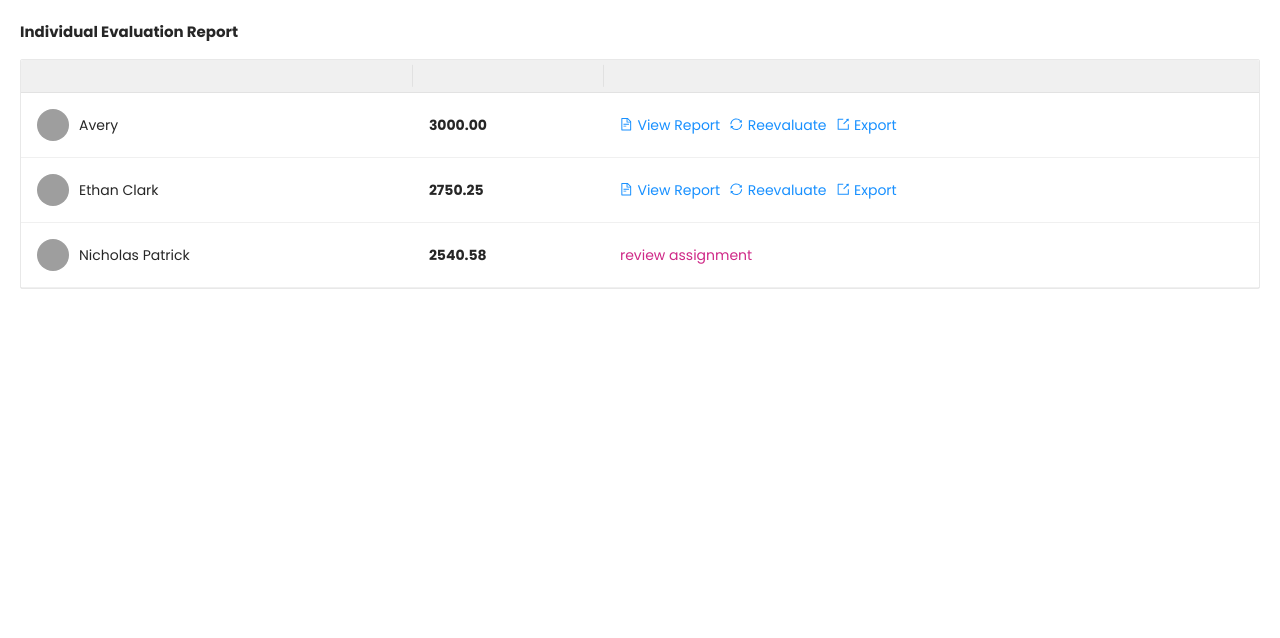
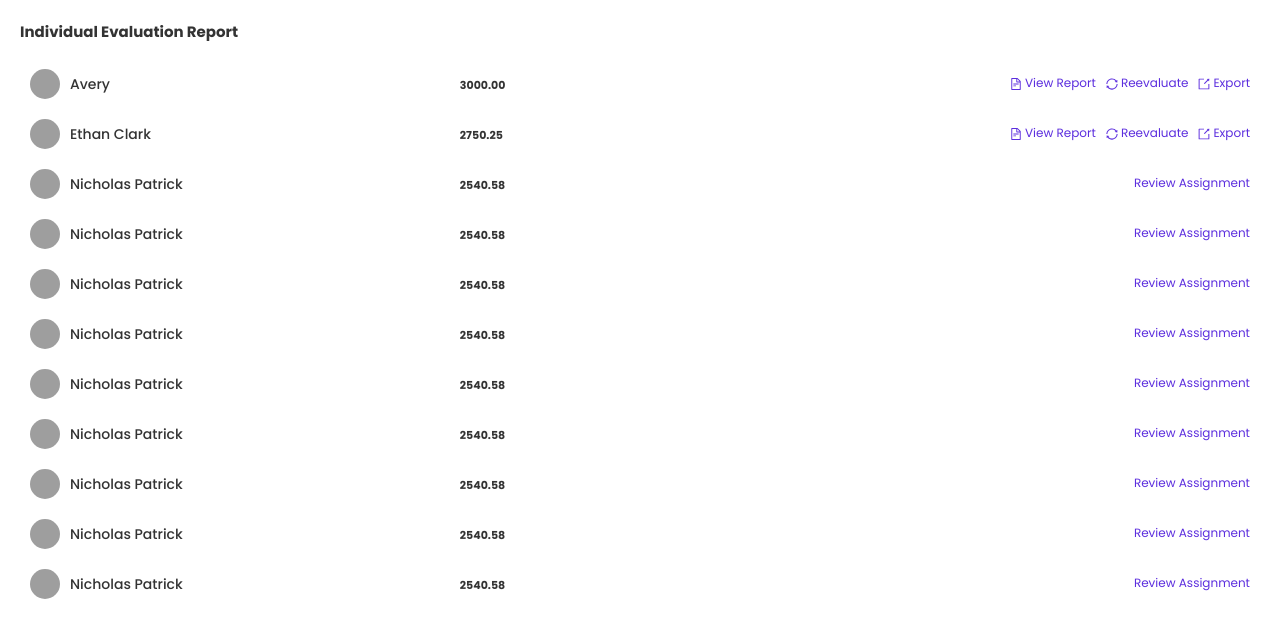
Before and after one commit to gopisuresh-dev2prod/grading-assistant, a React (Create React App) app: page /individual-evaluation in a window 1280 px wide. Shown: the top 638 px of the page. Built offline with nearby package versions, Linux system fonts and the light colour scheme; sample sign-in values are in the browser's storage; grey boxes are pictures that could not be loaded.

Commit message:
update IndividualEvaluationReport.js, IndividualEvaluationReport.scss, ModifyAssignmentPage.js and ModifyAssignmentPage.scss

```diff
--- a/src/Pages/IndividualEvaluationReport/IndividualEvaluationReport.js
+++ b/src/Pages/IndividualEvaluationReport/IndividualEvaluationReport.js
@@ -9,10 +9,9 @@ const IndividualEvaluationReport = () => {
   const [modalContent, setModalContent] = useState({ leftDocx: null, rightDocx: null });
 
   const showModal = (record) => {
-    // Simulate loading DOCX content
     setModalContent({
-      leftDocx: record.leftDocx, // Replace with actual DOCX URL
-      rightDocx: record.rightDocx, // Replace with actual DOCX URL
+      leftDocx: record.leftDocx,
+      rightDocx: record.rightDocx,
     });
     setIsModalVisible(true);
   };
@@ -43,8 +42,9 @@ const IndividualEvaluationReport = () => {
       title: '',
       key: 'actions',
       render: (text, record) => (
+        <div className="actions">
+          {record.status !== 'review' ? (
             <>
-       {record?.status !=='review'? <div className="actions">
               <a onClick={() => showModal(record)} className="action-link">
                 <FileTextOutlined /> View Report
               </a>
@@ -54,47 +54,127 @@ const IndividualEvaluationReport = () => {
               <a href="#" className="action-link">
                 <ExportOutlined /> Export
               </a>
-        </div>:<a href="#" className="action-link">
-           review assignment
-          </a>}
             </>
+          ) : (
+            <a href="#" className="action-link">
+              Review Assignment
+            </a>
+          )}
+        </div>
       ),
     },
   ];
 
   const data = [
-
     {
       key: 1,
       student: 'Avery',
       grade: '3000.00',
       avatar: 'https://ui-avatars.com/api/?name=Avery',
-      leftDocx:require('../../assests/Avery_Thompson_question_answers.docx'),
-      rightDocx:require('../../assests/avan_results_grades.docx')
+      leftDocx: require('../../assests/Avery_Thompson_question_answers.docx'),
+      rightDocx: require('../../assests/avan_results_grades.docx'),
     },
     {
       key: 2,
       student: 'Ethan Clark',
       grade: '2750.25',
       avatar: 'https://ui-avatars.com/api/?name=Ethan+Clark',
-      leftDocx:require('../../assests/Ethan_Clark_answers.docx'),
-      rightDocx:require('../../assests/ethanresults.docx')
+      leftDocx: require('../../assests/Ethan_Clark_answers.docx'),
+      rightDocx: require('../../assests/ethanresults.docx'),
     },
     {
       key: 3,
       student: 'Nicholas Patrick',
       grade: '2540.58',
-      avatar: 'https://ui-avatars.com/api/?name=Nicholas+Patrick', // Replace with actual avatar URL
-      leftdocx:'',
-      rightDocx:'',
-      status:'review'
+      avatar: 'https://ui-avatars.com/api/?name=Nicholas+Patrick',
+      leftDocx: '',
+      rightDocx: '',
+      status: 'review',
+    },
+    {
+      key: 4,
+      student: 'Nicholas Patrick',
+      grade: '2540.58',
+      avatar: 'https://ui-avatars.com/api/?name=Nicholas+Patrick',
+      leftDocx: '',
+      rightDocx: '',
+      status: 'review',
+    },
+    {
+      key: 5,
+      student: 'Nicholas Patrick',
+      grade: '2540.58',
+      avatar: 'https://ui-avatars.com/api/?name=Nicholas+Patrick',
+      leftDocx: '',
+      rightDocx: '',
+      status: 'review',
+    },
+    {
+      key: 6,
+      student: 'Nicholas Patrick',
+      grade: '2540.58',
+      avatar: 'https://ui-avatars.com/api/?name=Nicholas+Patrick',
+      leftDocx: '',
+      rightDocx: '',
+      status: 'review',
+    },
+    {
+      key: 7,
+      student: 'Nicholas Patrick',
+      grade: '2540.58',
+      avatar: 'https://ui-avatars.com/api/?name=Nicholas+Patrick',
+      leftDocx: '',
+      rightDocx: '',
+      status: 'review',
+    },
+    {
+      key: 8,
+      student: 'Nicholas Patrick',
+      grade: '2540.58',
+      avatar: 'https://ui-avatars.com/api/?name=Nicholas+Patrick',
+      leftDocx: '',
+      rightDocx: '',
+      status: 'review',
+    },
+    {
+      key: 6,
+      student: 'Nicholas Patrick',
+      grade: '2540.58',
+      avatar: 'https://ui-avatars.com/api/?name=Nicholas+Patrick',
+      leftDocx: '',
+      rightDocx: '',
+      status: 'review',
+    },
+    {
+      key: 7,
+      student: 'Nicholas Patrick',
+      grade: '2540.58',
+      avatar: 'https://ui-avatars.com/api/?name=Nicholas+Patrick',
+      leftDocx: '',
+      rightDocx: '',
+      status: 'review',
+    },
+    {
+      key: 8,
+      student: 'Nicholas Patrick',
+      grade: '2540.58',
+      avatar: 'https://ui-avatars.com/api/?name=Nicholas+Patrick',
+      leftDocx: '',
+      rightDocx: '',
+      status: 'review',
     },
   ];
 
   return (
     <div className="individual-evaluation-report">
       <h1>Individual Evaluation Report</h1>
-      <Table columns={columns} dataSource={data} pagination={false} />
+      <Table
+        columns={columns}
+        dataSource={data}
+        pagination={false}
+        showHeader={false}
+        rowClassName="custom-row"
+      />
       <Modal
         title="View Report"
         visible={isModalVisible}
@@ -104,9 +184,8 @@ const IndividualEvaluationReport = () => {
             Close
           </Button>,
         ]}
-        // width={1200} // Adjust width as needed
       >
-        <div className="modal-content" style={{ display: 'flex', gap: '20px' }}>
+        <div className="modal-content">
           <DocxViewer docxUrl={modalContent.leftDocx} />
           <DocxViewer docxUrl={modalContent.rightDocx} />
         </div>
--- a/src/Pages/IndividualEvaluationReport/IndividualEvaluationReport.scss
+++ b/src/Pages/IndividualEvaluationReport/IndividualEvaluationReport.scss
@@ -1,21 +1,48 @@
-// IndividualEvaluationReport.scss
 .individual-evaluation-report {
-  margin-bottom: 9rem;
   padding: 2rem;
-
+  // background-color: #f5f7ff;
+margin-bottom: 10rem;
   h1 {
     font-size: 1.5rem;
     font-weight: bold;
+    color: #333;
     margin-bottom: 1.5rem;
   }
 
   .ant-table {
-    border: 1px solid #e8e8e8;
-  }
+    background-color: transparent;
 
-  .ant-table-thead > tr > th {
-    background-color: #f0f0f0;
-    font-weight: bold;
+    .ant-table-thead {
+      display: none;
+    }
+
+    .ant-table-tbody {
+      > tr {
+        > td {
+          background-color: white;
+          border: none;
+          padding: 1rem;
+
+          &:first-child {
+            border-top-left-radius: 12px;
+            border-bottom-left-radius: 12px;
+          }
+
+          &:last-child {
+            border-top-right-radius: 12px;
+            border-bottom-right-radius: 12px;
+          }
+        }
+
+        &:hover > td {
+          background-color: #f9f9f9 !important;
+        }
+
+        &:not(:last-child) {
+          margin-bottom: 0.5rem;
+        }
+      }
+    }
   }
 
   .student-info {
@@ -23,60 +50,42 @@
     align-items: center;
 
     .ant-avatar {
-      margin-right: 10px;
+      margin-right: 1rem;
+      width: 30px;
+      height: 30px;
+      font-size: 1rem;
+    }
+
+    span {
+      font-weight: 500;
+      color: #333;
     }
   }
 
   .grade {
     font-weight: bold;
+    color: #333;
+    font-size: 1.1rem;
   }
 
   .actions {
     display: flex;
-    align-items: center;
+    justify-content: flex-end;
     gap: 1rem;
 
     .action-link {
       display: flex;
       align-items: center;
-      gap: 0.5rem;
-      color: #1890ff;
-      cursor: pointer;
+      color: #5c2ede;
+      font-size: 1.2rem;
+
+      .anticon {
+        margin-right: 0.3rem;
+      }
 
       &:hover {
-        color: #40a9ff;
-      }
-
-      svg {
-        font-size: 1.25rem;
+        text-decoration: underline;
       }
     }
   }
-
-  .modal-content {
-    display: flex;
-    gap: 20px;
-  }
 }
-
-.ant-modal-content {
-  position: relative;
-  background-color: #fff;
-  background-clip: padding-box;
-  border: 0;
-  border-radius: 2px;
-  box-shadow: 0 3px 6px -4px rgba(0, 0, 0, 0.12), 0 6px 16px 0 rgba(0, 0, 0, 0.08), 0 9px 28px 8px rgba(0, 0, 0, 0.05);
-  pointer-events: auto;
-  width: 110rem;
-  right: 65%;
-  height: 50rem;
-}
-.modal-content {
-  display: flex;
-  gap: 20px;
-justify-content: space-between;
-  .docx-viewer {
-    height: 500px;
-    // flex: 1;
-  }
-}
--- a/src/Pages/ModifyAssignmentPage/ModifyAssignmentPage.scss
+++ b/src/Pages/ModifyAssignmentPage/ModifyAssignmentPage.scss
@@ -62,10 +62,29 @@ justify-content: center;
           font-size: 32px;
           color: #1890ff;
         }
+        .file-count {
+          display: flex;
+          flex-direction: column;
+          align-items: center;
+          justify-content: center;
+          height: 100%;
+
+          span {
+            // font-size: 16px;
+            // margin: 10px 0;
+          }
+
+          .add-more-btn {
+            margin-top: 10px;
+          }
+        }
+
         .file-types {
           margin-top: 5px;
           color: #888;
+          // display: none;
         }
+
       }
       .success-icon {
         display: flex;
@@ -80,7 +99,9 @@ justify-content: center;
       }
     }
   }
-
+  .ant-upload-list {
+    display: none;
+}
   .start-grading-btn {
     background: linear-gradient(90deg, #6d28d9 0%, #cf2887 100%);
   color: #fff;
```
Also changed, not shown: src/Pages/ModifyAssignmentPage/ModifyAssignmentPage.js (+46 -39 lines). Lines whose indentation alone changed are shown as unchanged.
